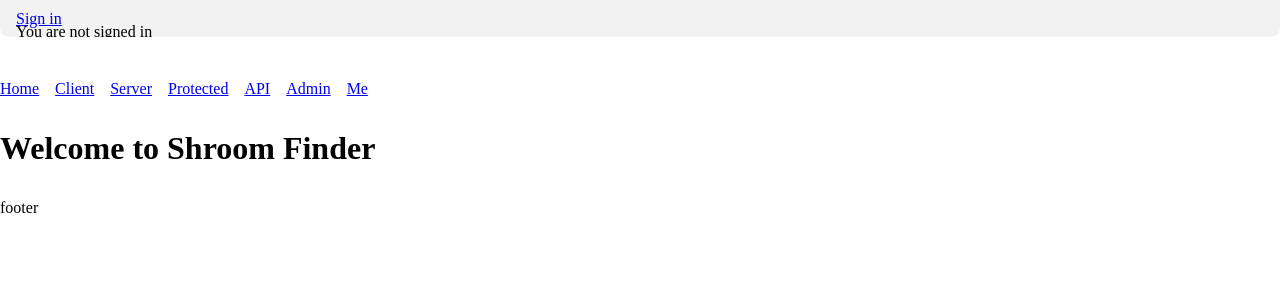
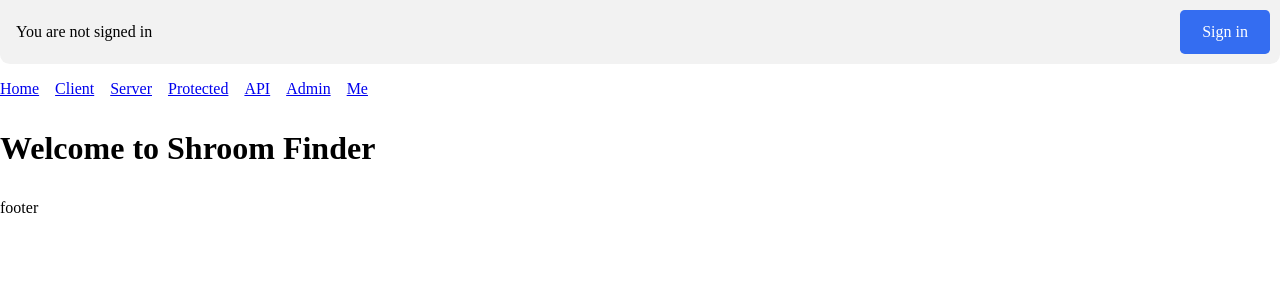
Before and after one commit to rossman15/shroom-finder, a Next.js app: page / in a window 1280 px wide. Shown: the top 300 px of the page. Built offline with nearby package versions, Linux system fonts and the light colour scheme; no server answers.

Commit message:
fix styles on header

```diff
--- a/src/components/header/header.tsx
+++ b/src/components/header/header.tsx
@@ -26,13 +26,13 @@ export default function Header() {
                             </span>
                             <Link
                                 href={`/api/auth/signin`}
-                                className={styles.buttonPrimary}
+
                                 onClick={(e) => {
                                     e.preventDefault()
                                     signIn()
                                 }}
                             >
-                                Sign in
+                                <a className={styles.buttonPrimary}>Sign in</a>
                             </Link>
                         </>
                     )}
```
